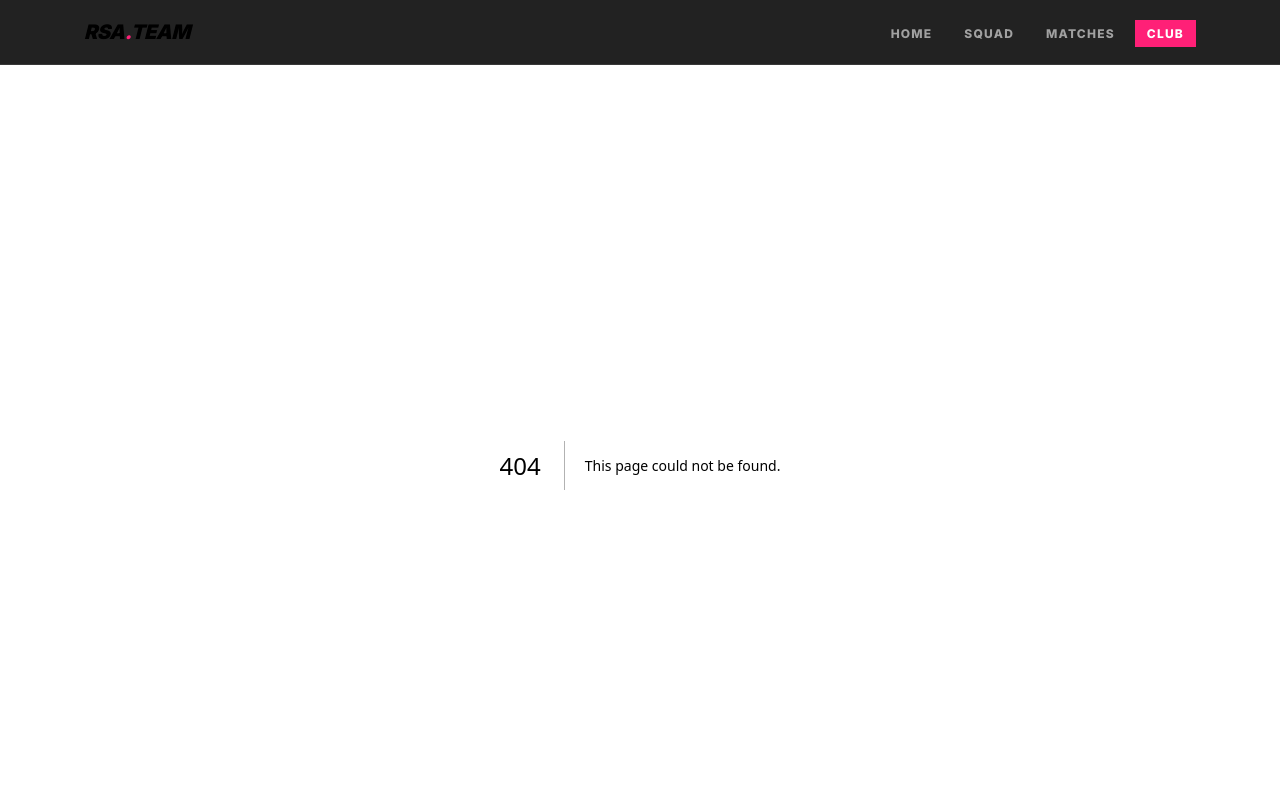
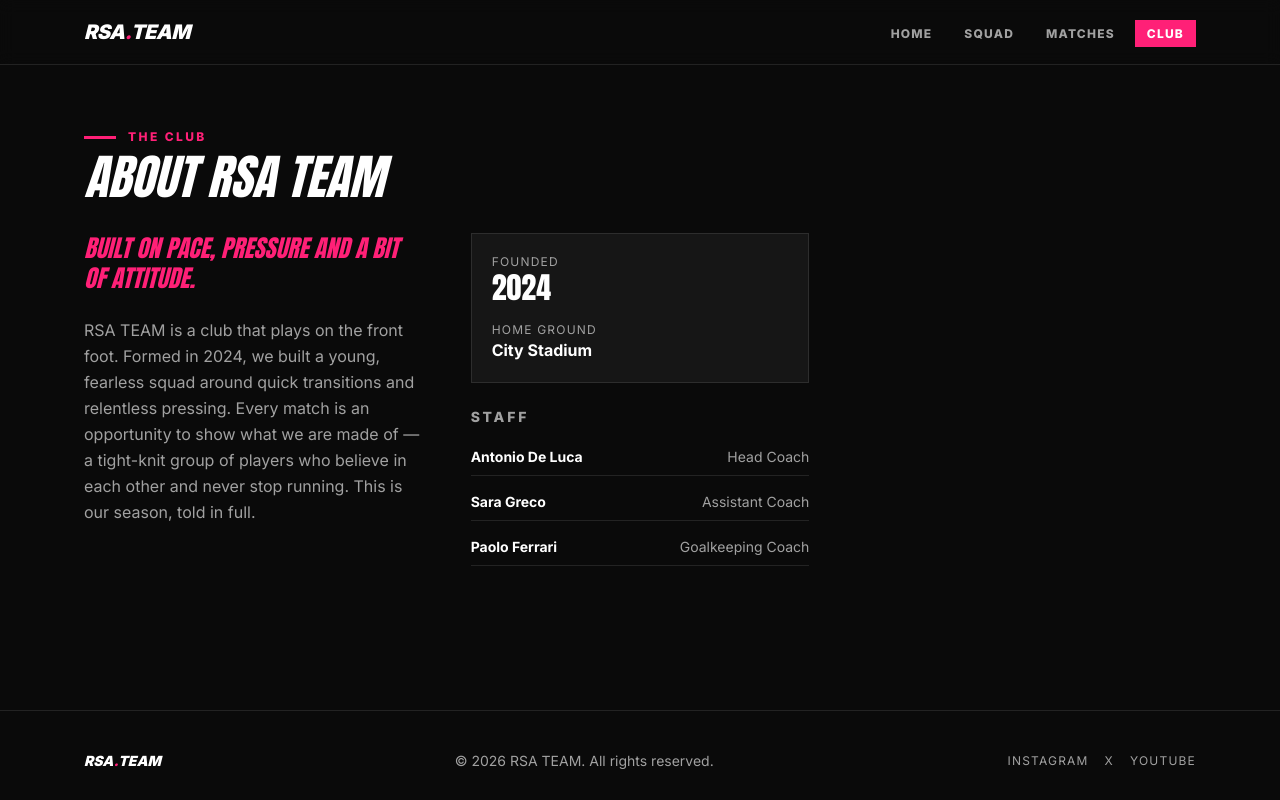
Before and after one commit to hihelloluigi/rsa-team, a Next.js app: page /club in a window 1280 px wide. Before the commit this address had no page. Shown: the top 800 px of the page. Built offline with nearby package versions, Linux system fonts and the light colour scheme.

Commit message:
feat: build club about page

```diff
--- /dev/null
+++ b/src/app/club/page.tsx
@@ -0,0 +1,43 @@
+import SectionHeading from "@/components/SectionHeading";
+import Reveal from "@/components/Reveal";
+import { getClub } from "@/lib/data";
+
+export const metadata = { title: "The Club — RSA TEAM" };
+
+export default function ClubPage() {
+  const club = getClub();
+  return (
+    <main className="mx-auto max-w-6xl px-5 py-16">
+      <SectionHeading label="The Club" title="About RSA TEAM" />
+      <div className="grid gap-12 lg:grid-cols-3">
+        <Reveal>
+          <div className="lg:col-span-2">
+            <p className="text-2xl font-display italic uppercase text-accent leading-tight">{club.tagline}</p>
+            <p className="mt-6 text-muted leading-relaxed whitespace-pre-line">{club.about}</p>
+          </div>
+        </Reveal>
+        <Reveal delay={0.1}>
+          <div className="space-y-6">
+            <div className="bg-surface border border-white/10 p-5">
+              <p className="text-xs uppercase tracking-widest text-muted">Founded</p>
+              <p className="font-display text-3xl">{club.founded}</p>
+              <p className="mt-4 text-xs uppercase tracking-widest text-muted">Home ground</p>
+              <p className="font-bold">{club.ground}</p>
+            </div>
+            <div>
+              <h3 className="text-sm font-extrabold uppercase tracking-[0.2em] text-muted mb-3">Staff</h3>
+              <ul className="space-y-2">
+                {club.staff.map((s) => (
+                  <li key={s.name} className="flex justify-between border-b border-white/10 py-2 text-sm">
+                    <span className="font-bold">{s.name}</span>
+                    <span className="text-muted">{s.role}</span>
+                  </li>
+                ))}
+              </ul>
+            </div>
+          </div>
+        </Reveal>
+      </div>
+    </main>
+  );
+}
```
